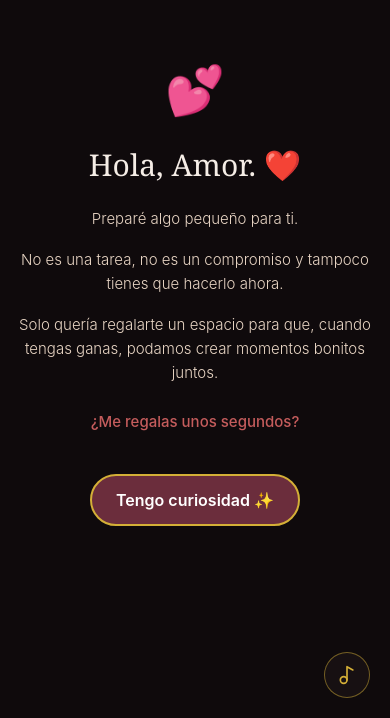
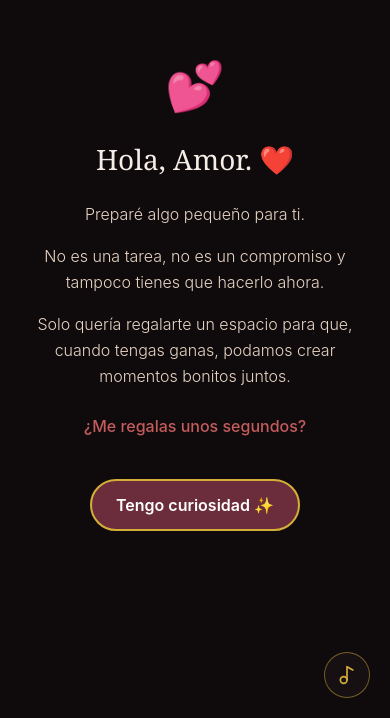
Before and after one commit to bolivarwaldir/Pagina-de-citas, a Next.js app: page / in a window 390 px wide. Shown: the part 126-844 px from the top of the page. Built offline with nearby package versions, Linux system fonts and the light colour scheme.

Commit message:
Fix tamano consistente en celular

```diff
--- a/src/app/globals.css
+++ b/src/app/globals.css
@@ -30,3 +30,16 @@ button, .btn {
   padding: 12px 24px;
   font-weight: 600;
 }
+
+/* Mobile consistent sizing */
+@media (max-width: 640px) {
+  html {
+    font-size: 16px;
+  }
+  h1, h2 {
+    font-size: 1.75rem !important;
+  }
+  p {
+    font-size: 1rem !important;
+  }
+}
--- a/src/app/layout.tsx
+++ b/src/app/layout.tsx
@@ -21,6 +21,9 @@ export default function RootLayout({
 }>) {
   return (
     <html lang="es">
+      <head>
+        <meta name="viewport" content="width=device-width, initial-scale=1, maximum-scale=1, user-scalable=no" />
+      </head>
       <body className="min-h-screen antialiased">{children}</body>
     </html>
   );
```
